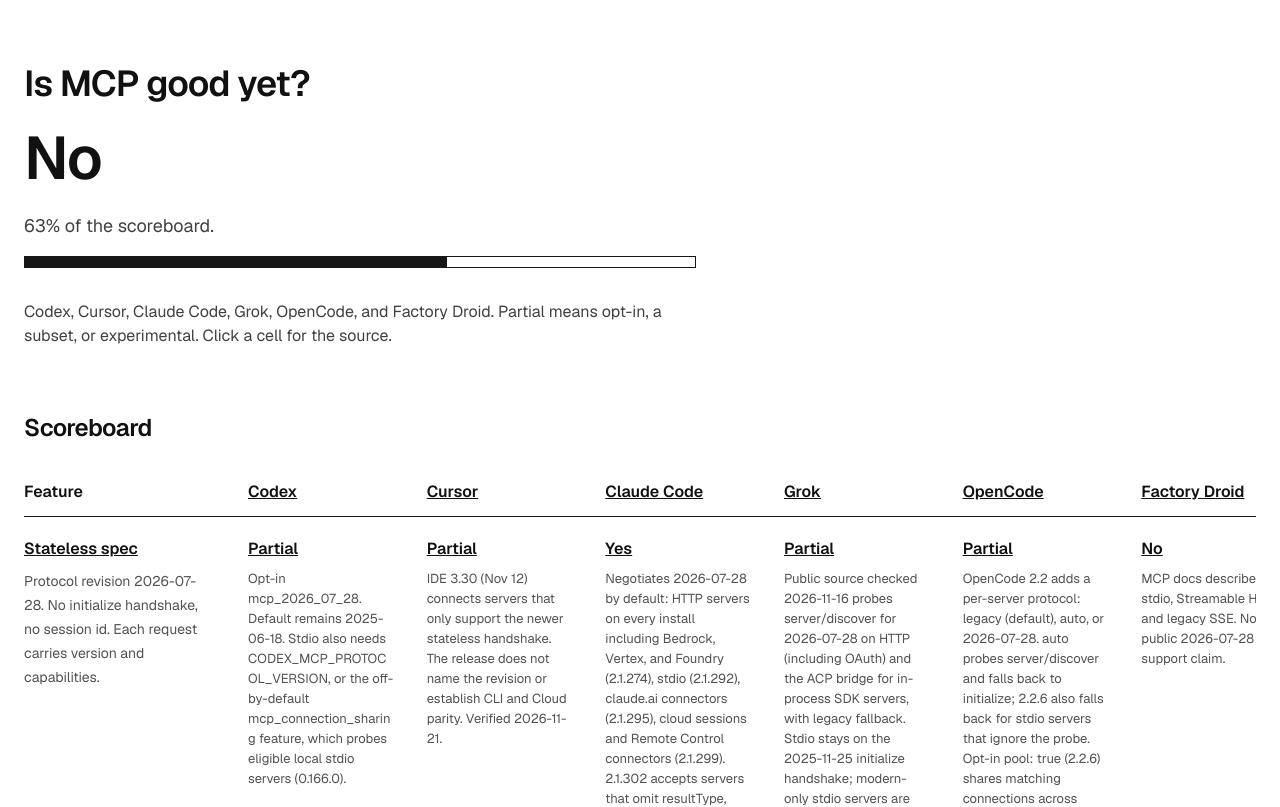
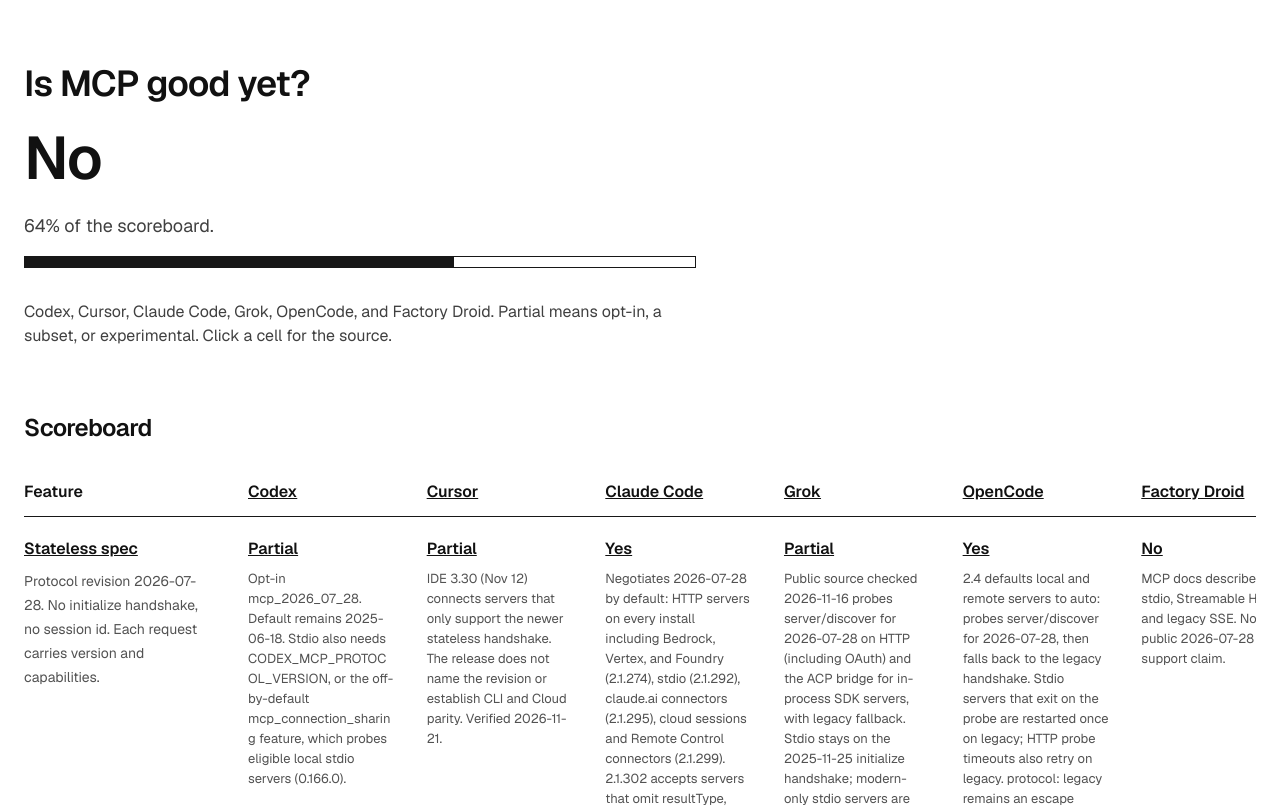
Before and after one commit to neon-solutions/ismcpgoodyet, a Next.js app: page / in a window 1280 px wide. Shown: the top 807 px of the page. Built offline with nearby package versions, Linux system fonts and the light colour scheme.

Commit message:
fix: refresh shipped MCP client support

```diff
--- a/content/site.ts
+++ b/content/site.ts
@@ -179,10 +179,10 @@ export const status = {
         "Public source checked 2026-11-16 probes server/discover for 2026-07-28 on HTTP (including OAuth) and the ACP bridge for in-process SDK servers, with legacy fallback. Stdio stays on the 2025-11-25 initialize handshake; modern-only stdio servers are unsupported. Shipping version not verified.",
     },
     opencode: {
-      status: "partial",
-      evidenceUrl: "https://opencode.ai/v2/docs/mcp-servers#protocol-version",
+      status: "yes",
+      evidenceUrl: "https://github.com/anomalyco/opencode/releases/tag/v2.4.0",
       notes:
-        "OpenCode 2.2 adds a per-server protocol: legacy (default), auto, or 2026-07-28. auto probes server/discover and falls back to initialize; 2.2.6 also falls back for stdio servers that ignore the probe. Opt-in pool: true (2.2.6) shares matching connections across directories only on 2026-07-28; an unset protocol then means auto. OpenCode 1 still uses the initialize handshake.",
+        "2.4 defaults local and remote servers to auto: probes server/discover for 2026-07-28, then falls back to the legacy handshake. Stdio servers that exit on the probe are restarted once on legacy; HTTP probe timeouts also retry on legacy. protocol: legacy remains an escape hatch. Opt-in pool: true shares matching 2026-07-28 connections across directories. OpenCode 2.2 required protocol opt-in; OpenCode 1 still uses initialize.",
     },
     "factory-droid": {
       status: "no",
@@ -261,9 +261,9 @@ export const status = {
     opencode: {
       status: "partial",
       evidenceUrl:
-        "https://github.com/anomalyco/opencode/releases/tag/v2.3.1",
+        "https://github.com/anomalyco/opencode/releases/tag/v2.4.0",
       notes:
-        "2.3 adds experimental Events support behind mcp_events. watch_mcp_event wakes the session on an event; once: false keeps watching. 2.3.1 adds event-triggered automations behind automations and mcp_events: send a prompt to a session or subagent, or run Code Mode that decides whether to send one. These releases predate SEP-3415 Final.",
+        "2.4 ships Events Beta push delivery on 2026-07-28 with argument checks, heartbeats and reconnects. Event-triggered automations can send a prompt or run Code Mode or a shell command. mcp_events is removed; automations are on by default and automations: false disables watches. Poll and webhook delivery are absent. The tagged client API still labels Events experimental, so support stays Partial.",
     },
     "factory-droid": {
       status: "no",
@@ -287,9 +287,9 @@ export const status = {
     },
     "claude-code": {
       status: "partial",
-      evidenceUrl: "https://github.com/anthropics/claude-code/blob/main/CHANGELOG.md",
+      evidenceUrl: "https://code.claude.com/docs/en/mcp#mcp-tasks-that-run-on-the-server",
       notes:
-        "Public beta in the CLI since 2.1.304. Polls tasks/get, answers input_required through tasks/update, and cancels with tasks/cancel. 2.1.319 moves a task to the background at once and runs Tasks on Bedrock, Vertex, Foundry, and LLM gateways without feature-flag fetching. 2.1.325 makes Esc on a background task question mean answer later; Enter in /tasks reopens it. 2.1.329 automatically reconnects most HTTP servers left on an older protocol after a slow reconnect. 2.1.330 follows a task when its session moves to the background, except for stdio servers or servers with headers. tasks/list and task notifications are unused.",
+        "CLI since 2.1.304: polls tasks/get, answers input_required through tasks/update and cancels with tasks/cancel. Interactive terminals also work without feature-flag fetching on cloud providers and gateways. Esc defers a question; Enter in /tasks reopens it. HTTP reconnect and background handoff recovery exclude some servers. 2.1.331 adds eligible non-fork subagents and VS Code/local Desktop sessions with feature-flag fetching. Those apps cannot show task questions; an accepting Elicitation hook is needed to avoid cancellation. Desktop connectors and claude_desktop_config.json servers get no tasks. Cloud sessions support eligible claude.ai connectors, not project/plugin servers or cloud scheduled tasks. tasks/list and task notifications remain unused. Verified 2026-11-24.",
     },
     grok: {
       status: "no",
@@ -327,9 +327,9 @@ export const status = {
     "claude-code": {
       status: "partial",
       evidenceUrl:
-        "https://github.com/anthropics/claude-code/blob/main/CHANGELOG.md",
+        "https://code.claude.com/docs/en/code-mode",
       notes:
-        "Experimental and off by default (CLAUDE_CODE_EXPERIMENTAL_CODE_MODE=1). 2.1.329 makes scripts wait up to ten minutes for most long MCP calls instead of receiving a background marker, and pauses the script limit while an MCP form or link prompt waits. 2.1.330 honors MCP end-turn requests in auto/bypass scripts. Interactive terminal, Claude subscription or Console, Opus 5.5 / Sonnet 5.5 / Haiku 5.5 / Fable 5.2; not via gateway, Bedrock, Vertex, or Foundry.",
+        "Experimental and off by default (CLAUDE_CODE_EXPERIMENTAL_CODE_MODE=1). 2.1.329 waits up to ten minutes for most long MCP calls and pauses the script limit for input prompts; 2.1.330 honors MCP end-turn requests in auto/bypass scripts. Interactive terminal with Opus 5.5 / Sonnet 5.5 / Haiku 5.5 / Fable 5.2. 2.1.331 adds Bedrock, Google Agent Platform, Foundry and Claude Platform on AWS alongside subscription/Console accounts. Gateways, Claude for Government, HIPAA and ZDR remain unsupported; Enterprise Admin Console provider sign-in has further restrictions.",
     },
     grok: {
       status: "no",
@@ -359,15 +359,15 @@ export const status = {
     },
     cursor: {
       status: "yes",
-      evidenceUrl: "https://cursor.com/blog/dynamic-context-discovery",
+      evidenceUrl: "https://cursor.com/docs/release-notes/ide",
       notes:
-        "Turn 1 is tool names only. Full descriptions are files in a folder per server; the agent reads or greps them. Not a tool_search API. agent mcp list-tools is a human listing.",
+        "Turn 1 is tool names only; full descriptions live in files per server and load on demand. IDE 3.30 tool search matches descriptions as well as server/tool names and reports servers still starting or failing to connect. agent mcp list-tools is a human listing. Verified 2026-11-24.",
     },
     "claude-code": {
       status: "yes",
-      evidenceUrl: "https://github.com/anthropics/claude-code/releases/tag/v2.1.326",
+      evidenceUrl: "https://github.com/anthropics/claude-code/releases/tag/v2.1.331",
       notes:
-        "Tool Search is on by default. Definitions are withheld; the agent gets a summary and loads up to five matches. alwaysLoad keeps a tool in the prompt; alwaysLoad: false on a server defers all its tools (2.1.287). Azure-hosted Foundry and unsupported models load upfront. Gateways default to search since 2.1.304, with fallback if they reject it. 2.1.325 raises tool-search descriptions in new cloud sessions from 4,096 to 16,384 characters, matching other sessions. 2.1.326 fixes exact-name searches loading another MCP server's tool.",
+        "Tool Search is on by default. Definitions are withheld; the agent gets a summary and loads up to five matches. alwaysLoad keeps a tool in the prompt; alwaysLoad: false on a server defers all its tools (2.1.287). Azure-hosted Foundry and unsupported models load upfront. Gateways default to search since 2.1.304, with fallback if they reject it. 2.1.325 raises tool-search descriptions in new cloud sessions from 4,096 to 16,384 characters, matching other sessions. 2.1.326 fixes exact-name searches loading another MCP server's tool. 2.1.331 Code Mode search shows more of each tool's description, including limits, formats and defaults.",
     },
     grok: {
       status: "yes",
@@ -398,9 +398,9 @@ export const status = {
     },
     cursor: {
       status: "yes",
-      evidenceUrl: "https://cursor.com/help/customization/mcp",
+      evidenceUrl: "https://cursor.com/docs/release-notes/ide",
       notes:
-        "Customize > MCPs toggles a server. Click a tool name in the chat tools list to turn it off. CLI: agent mcp enable|disable and permissions.deny Mcp(server:tool). Team admins can limit a URL server's tools from its detail dialog (Oct 5).",
+        "Customize > MCPs toggles a server. Click a tool name in the chat tools list to turn it off. CLI: agent mcp enable|disable and permissions.deny Mcp(server:tool). Team admins can limit a URL server's tools from its detail dialog. IDE 3.30 team allowlist URL rules match scheme, host, port and path, including wildcards and hosts with a trailing dot. Verified 2026-11-24.",
     },
     "claude-code": {
       status: "yes",
@@ -423,9 +423,9 @@ export const status = {
     },
     "factory-droid": {
       status: "yes",
-      evidenceUrl: "https://docs.factory.com/harness/mcp",
+      evidenceUrl: "https://docs.factory.com/changelog/release-notes",
       notes:
-        "disabled: true or /mcp toggles a server without removing it. enabledTools allow list, disabledTools deny list.",
+        "disabled: true or /mcp toggles a server without removing it. enabledTools allow list, disabledTools deny list. 1.17 lets admins add MCP servers for a user group on top of the organization allowlist.",
     },
   },
   "list-pagination": {
@@ -477,9 +477,9 @@ export const status = {
     },
     cursor: {
       status: "yes",
-      evidenceUrl: "https://cursor.com/docs/mcp",
+      evidenceUrl: "https://cursor.com/docs/release-notes/ide",
       notes:
-        "Support table lists Apps. Official extension matrix marks Cursor. CLI rendering not documented.",
+        "Interactive Apps render in agent chat. IDE 3.30 lets an app call tools on its own server without a server/tool approval prompt; tools hidden from apps remain unavailable. CLI rendering not documented. Verified 2026-11-24.",
     },
     "claude-code": {
       status: "no",
@@ -521,10 +521,10 @@ export const status = {
         "Support table is Tools, Prompts, Resources, Roots, Elicitation, Apps. Skills load from .cursor/skills, .agents/skills, and plugins. No skills/list or io.modelcontextprotocol/skills.",
     },
     "claude-code": {
-      status: "no",
-      evidenceUrl: "https://code.claude.com/docs/en/skills",
+      status: "partial",
+      evidenceUrl: "https://code.claude.com/docs/en/mcp#use-skills-from-mcp-servers",
       notes:
-        "Skills load from the filesystem and plugins. MCP resources are attachments, not a skills catalog. SEP-2640 notes an internal prototype that is not public.",
+        "Public beta in 2.1.331: live MCP skills appear as /<server>:<skill> in supported terminal and local Desktop sessions. Requires a supported model, direct Anthropic access and feature-flag fetching. Pro/Max/Ultra login is on; Team/Enterprise needs admin enablement. VS Code and API/Console access are rolling out. Cloud sessions, headless runs, Agent SDK and cloud providers are unsupported. Filesystem and plugin skills remain available. Verified 2026-11-24.",
     },
     grok: {
       status: "no",
@@ -581,7 +581,7 @@ export const status = {
       status: "yes",
       evidenceUrl: "https://docs.factory.com/changelog/release-notes",
       notes:
-        "Remote servers sign in from /mcp in a browser. droid mcp auth signs in to enabled, policy-allowed HTTP/SSE servers that need authentication, one at a time. Uses CIMD when supported or DCR. Pre-registered oauth.clientId/clientSecret require authorizationServerIssuer. Tokens in the system keyring or a fallback file. Adding a server from a session on another computer signs in through your browser (1.3.0). 1.16.0 makes authorization links clickable in MCP views and command output.",
+        "Remote servers sign in from /mcp in a browser. droid mcp auth signs in to enabled, policy-allowed HTTP/SSE servers that need authentication, one at a time. Uses CIMD when supported or DCR. Pre-registered oauth.clientId/clientSecret require authorizationServerIssuer. Tokens in the system keyring or a fallback file. Adding a server from a session on another computer signs in through your browser (1.3.0). 1.16.0 makes authorization links clickable in MCP views and command output. 1.19.0 adds a per-server option to skip forced consent when it blocks sign-in.",
     },
   },
   approvals: {
@@ -681,9 +681,82 @@ export const timeline = [
     title: "SEP-3415 Final; Events extension in Beta",
     href: "https://modelcontextprotocol.io/extensions/events/overview",
   },
+  {
+    date: "2026-11-23",
+    title: "OpenCode 2.4 defaults to stateless negotiation and event automations",
+    href: "https://github.com/anomalyco/opencode/releases/tag/v2.4.0",
+  },
+  {
+    date: "2026-11-24",
+    title: "Claude Code documents Skills over MCP in public beta",
+    href: "https://code.claude.com/docs/en/mcp#use-skills-from-mcp-servers",
+  },
 ] satisfies readonly TimelineEvent[];
 
 export const news = [
+  {
+    slug: "claude-code-live-mcp-skills",
+    title: "Claude Code documents live MCP skills in public beta",
+    publishedAt: "2026-11-24",
+    sourceName: "Claude Code docs",
+    sourceUrl: "https://code.claude.com/docs/en/mcp#use-skills-from-mcp-servers",
+    summary:
+      "Verified 2026-11-24: Claude Code 2.1.331 can load skills from connected MCP servers and expose them as /<server>:<skill>. Supported terminal and local Desktop sessions need a supported model, direct Anthropic access and feature-flag fetching. Pro, Max and Ultra logins have access; Team and Enterprise require admin enablement. VS Code and API/Console access are rolling out. Cloud, headless, Agent SDK and cloud-provider sessions are excluded, so Skills over MCP moves from No to Partial.",
+  },
+  {
+    slug: "claude-code-mcp-tasks-more-surfaces",
+    title: "Claude Code documents MCP tasks in subagents, VS Code and Desktop",
+    publishedAt: "2026-11-24",
+    sourceName: "Claude Code docs",
+    sourceUrl: "https://code.claude.com/docs/en/mcp#mcp-tasks-that-run-on-the-server",
+    summary:
+      "Verified 2026-11-24: version 2.1.331 supports tasks in eligible non-fork subagents and VS Code/local Desktop sessions with feature-flag fetching. Those apps cannot display task questions and cancel unless an Elicitation hook accepts. Desktop connectors and servers from claude_desktop_config.json are excluded. Anthropic-hosted cloud sessions support eligible claude.ai connectors, with separate restrictions on scheduled work and project/plugin servers. Tasks stays Partial.",
+  },
+  {
+    slug: "factory-droid-mcp-consent-option",
+    title: "Factory Droid 1.19 adds an MCP sign-in consent option",
+    publishedAt: "2026-11-24",
+    sourceName: "Factory release notes",
+    sourceUrl: "https://docs.factory.com/changelog/release-notes",
+    summary:
+      "An MCP server can now be configured to skip the forced consent step when it blocks sign-in. This extends the existing OAuth flow; OAuth stays Yes.",
+  },
+  {
+    slug: "opencode-default-stateless-and-events",
+    title: "OpenCode 2.4 defaults to stateless MCP and event automations",
+    publishedAt: "2026-11-23",
+    sourceName: "OpenCode release notes",
+    sourceUrl: "https://github.com/anomalyco/opencode/releases/tag/v2.4.0",
+    summary:
+      "Local and remote servers now try 2026-07-28 before falling back to the legacy handshake, moving stateless support to Yes. Events push delivery follows the Beta extension with argument checks, heartbeats and reconnects. Event-triggered automations run prompts, Code Mode or shell commands by default; automations: false disables them. The mcp_events flag is removed, but the tagged client API still labels Events experimental, so push events stays Partial.",
+  },
+  {
+    slug: "claude-code-cloud-provider-code-mode",
+    title: "Claude Code 2.1.331 brings Code Mode to cloud providers",
+    publishedAt: "2026-11-23",
+    sourceName: "Claude Code release notes",
+    sourceUrl: "https://github.com/anthropics/claude-code/releases/tag/v2.1.331",
+    summary:
+      "Interactive terminal Code Mode now supports Amazon Bedrock, Google Agent Platform, Microsoft Foundry and Claude Platform on AWS. It remains experimental and opt-in, with model, account and gateway restrictions. MCP tool search in Code Mode includes more of each tool's description. The release also fixes MCP calls hanging for up to 30 minutes on malformed replies from local or WebSocket servers.",
+  },
+  {
+    slug: "codex-lazy-stdio-startup",
+    title: "Codex 0.172 starts cached stdio MCP servers on first use",
+    publishedAt: "2026-11-23",
+    sourceName: "Codex release notes",
+    sourceUrl: "https://github.com/openai/codex/releases/tag/rust-v0.172.0",
+    summary:
+      "Optional stdio MCP servers with a usable cached tool list now start on their first tool call by default. This delays starting the server process; deferred tool descriptions were already supported. The TUI also completes supported slash-command arguments, such as /mcp lo to /mcp login.",
+  },
+  {
+    slug: "factory-droid-group-mcp-allowlists",
+    title: "Factory Droid 1.17 adds group-specific MCP allowlist entries",
+    publishedAt: "2026-11-21",
+    sourceName: "Factory release notes",
+    sourceUrl: "https://docs.factory.com/changelog/release-notes",
+    summary:
+      "Admins can add MCP servers for a user group on top of the organization allowlist. Per-tool filtering stays Yes. Live MCP health now stays in the footer while the startup header shows counts.",
+  },
   {
     slug: "claude-code-mcp-background-handoff",
     title: "Claude Code 2.1.330 keeps MCP tasks running across background handoffs",
@@ -709,7 +782,7 @@ export const news = [
     sourceName: "MCP",
     sourceUrl: "https://modelcontextprotocol.io/extensions/events/overview",
     summary:
-      "SEP-3415 reached Final on November 19. The official io.modelcontextprotocol/events extension is Beta and defines event discovery plus poll, push, and webhook delivery, with cursors for resumption. OpenCode's experimental event watches predate finalization; the board keeps them Partial. Claude Code Channels remain a separate client capability.",
+      "SEP-3415 reached Final on November 19. The official io.modelcontextprotocol/events extension is Beta and defines event discovery plus poll, push, and webhook delivery, with cursors for resumption. OpenCode's initial experimental event watches predated finalization. Claude Code Channels remain a separate client capability.",
   },
   {
     slug: "claude-code-mcp-reconnect-and-code-mode",
@@ -736,7 +809,7 @@ export const news = [
     sourceName: "OpenCode release notes",
     sourceUrl: "https://github.com/anomalyco/opencode/releases/tag/v2.3.1",
     summary:
-      "Experimental automations can react to a pushed MCP event by sending a prompt to a session or a new subagent, or by running Code Mode that decides whether to send one. Event watches require both automations and mcp_events; support stays Partial. Code Mode catalog tool summaries also grow from 120 to 500 characters, and search accepts a string as shorthand.",
+      "Experimental automations can react to a pushed MCP event by sending a prompt to a session or a new subagent, or by running Code Mode that decides whether to send one. In 2.3.1, event watches require both automations and mcp_events. Code Mode catalog tool summaries also grow from 120 to 500 characters, and search accepts a string as shorthand.",
   },
   {
     slug: "codex-mcp-oauth-races",
@@ -912,7 +985,7 @@ export const news = [
     sourceName: "MCP docs",
     sourceUrl: "https://modelcontextprotocol.io/development/roadmap",
     summary:
-      "The 22 Aug 2026 cycle lists Tasks plus server-initiated events, HTTP-over-stdio, DPoP and agent identity, and protocol-level progressive discovery. Those are SEPs. Claude Code runs Tasks in public beta since 28 Oct, and OpenCode 2.3 has experimental server-initiated events behind a flag; no client on this board implements HTTP-over-stdio, DPoP, or progressive discovery.",
+      "The 22 Aug 2026 cycle lists Tasks plus server-initiated events, HTTP-over-stdio, DPoP and agent identity, and protocol-level progressive discovery. Those are SEPs. Claude Code runs Tasks in public beta since 28 Oct, and OpenCode 2.3 introduced experimental server-initiated events behind a flag; no client on this board implements HTTP-over-stdio, DPoP, or progressive discovery.",
   },
   {
     slug: "mcp-spec-2026-07-28",
@@ -940,7 +1013,7 @@ export const news = [
     sourceUrl:
       "https://modelcontextprotocol.io/community/working-groups/skills-over-mcp",
     summary:
-      "The Skills Over MCP working group is drafting SEP-2640: SKILL.md directories over skill://, listed with skills/list. OpenAI's plugin Scan Tools imports a bounded snapshot. The five coding agents on this board still load skills from disk.",
+      "The Skills Over MCP working group is drafting SEP-2640: SKILL.md directories over skill://, listed with skills/list. OpenAI's plugin Scan Tools imports a bounded snapshot.",
   },
   {
     slug: "claude-code-tool-search",
```
